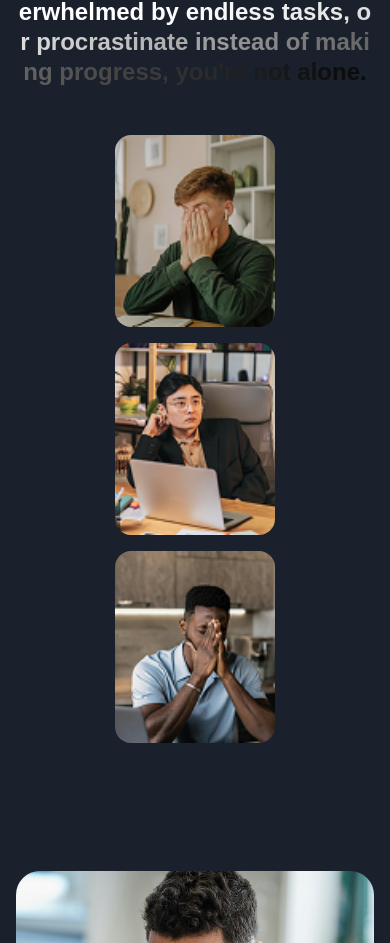
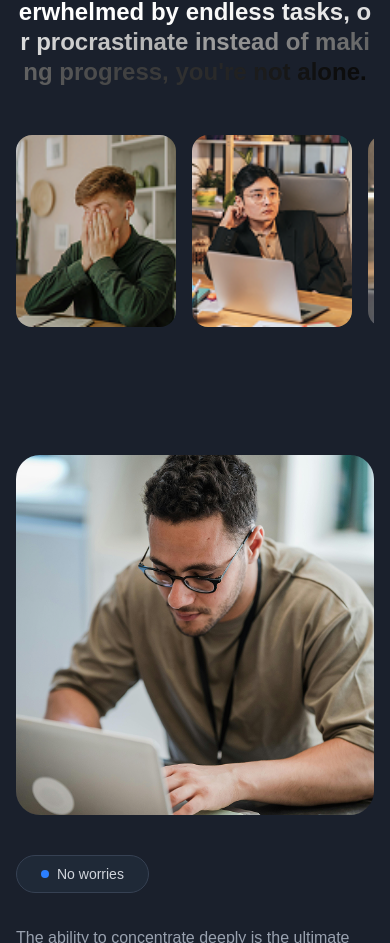
Before and after one commit to sakil470004/PPA-WA-assignment, a Next.js app: page / in a window 390 px wide. Shown: the part 1075-2018 px from the top of the page. Built offline with nearby package versions, Linux system fonts and the light colour scheme.

Commit message:
update: problem section

```diff
--- a/src/components/ProblemSection.tsx
+++ b/src/components/ProblemSection.tsx
@@ -65,7 +65,7 @@ export default function ProblemSection() {
         </h2>
 
         {/* Problem Images Grid - Visual representation of the problems */}
-        <div className="grid  grid-cols-1  md:grid-cols-3 gap-4  max-w-sm mx-auto ">
+        <div className="flex md:grid  md:grid-cols-3 gap-4 overflow-x-auto  max-w-sm mx-auto ">
           {problemImages.map((image, index) => (
             <div key={index} className="relative mx-auto">
               {/* Rounded image container - Shows real people facing these challenges */}
```
